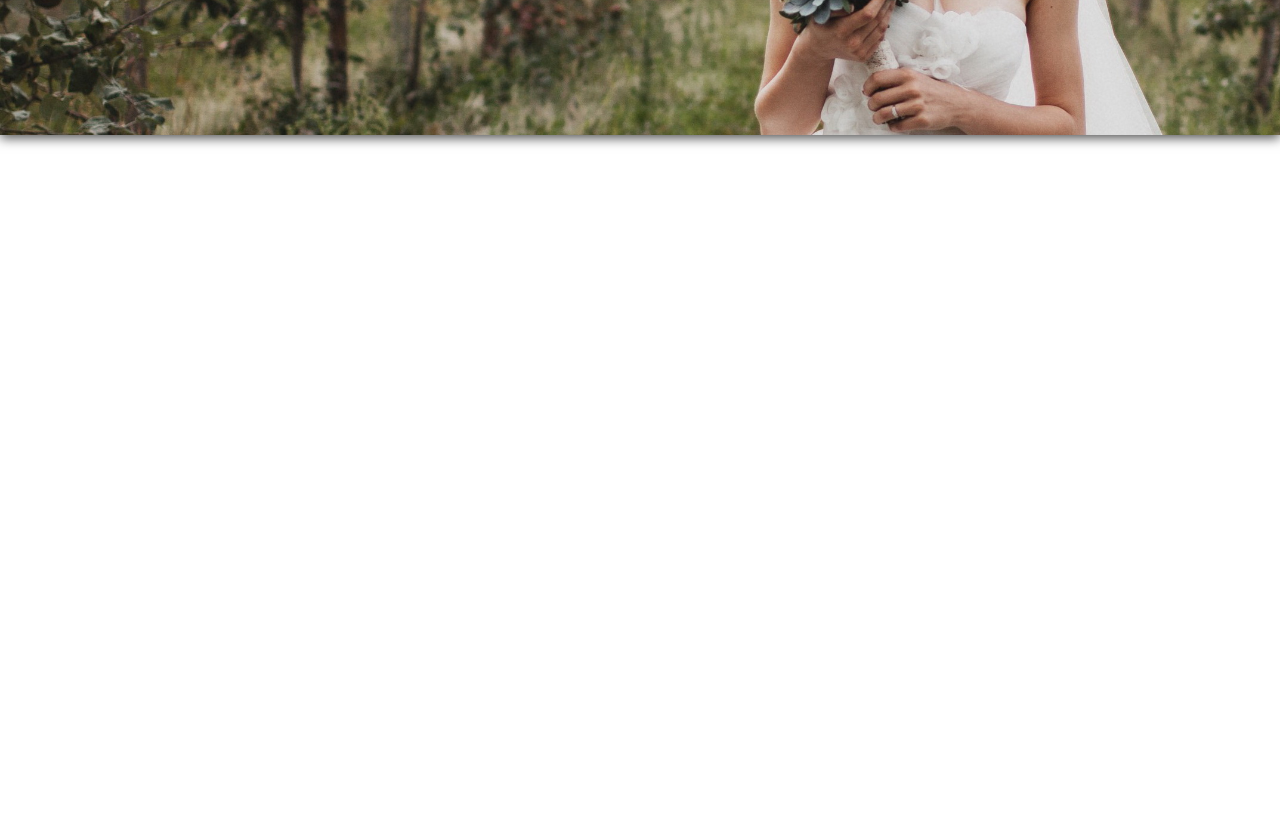
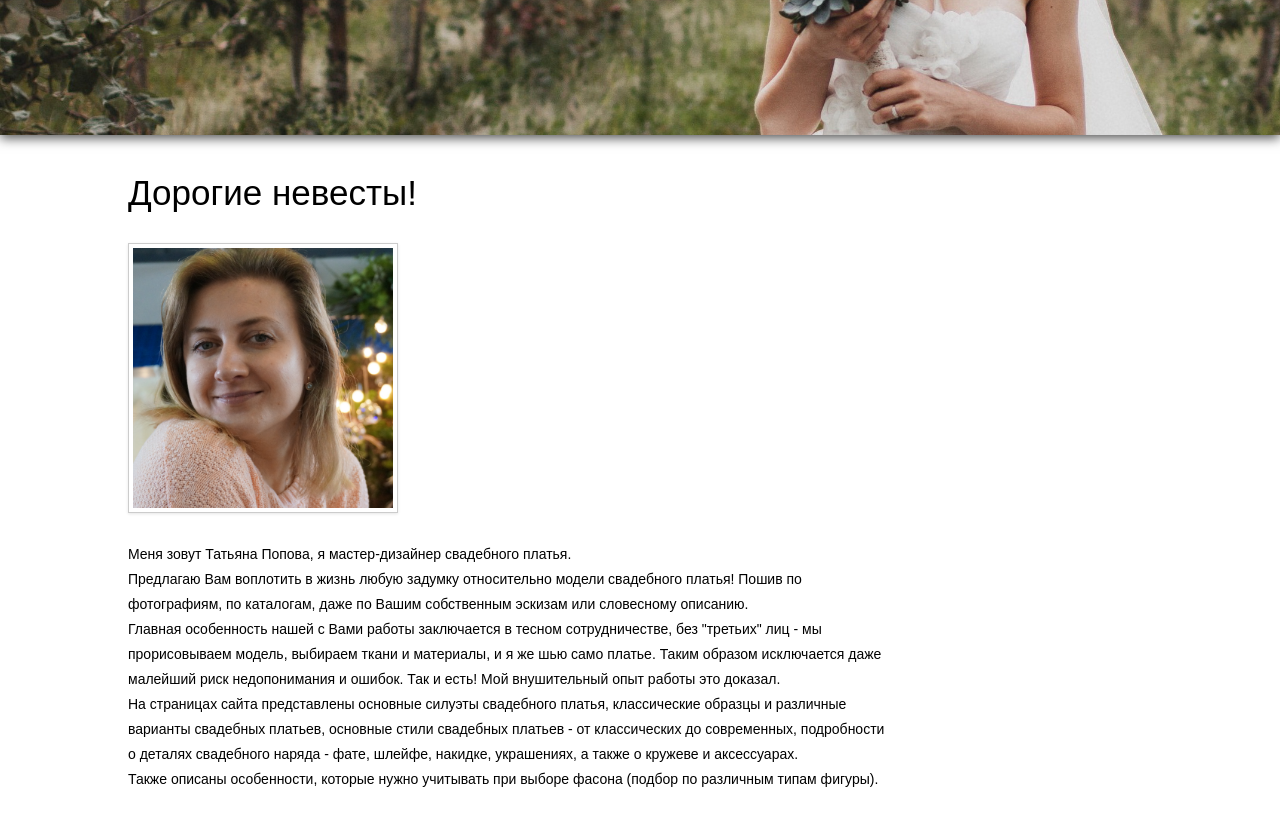
Before and after one commit to WidthDoctor/tianaTS, a React (Vite) app: page / in a window 1280 px wide. Shown: the part 420-1245 px from the top of the page. Before the commit the page ends 800 px from the top, so only its background shows below. Built offline with nearby package versions, Linux system fonts and the light colour scheme.

Commit message:
feat: add about section

```diff
--- /dev/null
+++ b/src/Pages/General/About.css
@@ -0,0 +1,41 @@
+
+.about {
+    display: flex;
+    align-items: center;
+    justify-content: center;
+    width: 100%;
+    height: 690px;
+}
+.about__wrapper{
+    width: 80%;
+    height: 90%;
+    display: flex;
+    flex-direction: column;
+    justify-content: space-between;
+}
+.about img{
+    width: 260px;
+    height: 260px;
+    padding: 4px;
+    box-shadow: 0 1px 3px rgba(0, 0, 0, 0.1);
+    border: 1px solid rgba(0, 0, 0, 0.2);
+}
+#dear-girls{
+    font-weight: normal;
+    font-style: normal;
+    font-family: 'Source Sans Pro', sans-serif;
+    font-size: 35px;
+    line-height: 45px;
+}
+.about-text__wrapper{
+    height: 40%;
+    max-width: 74%;
+    display: flex;
+    flex-direction: column;
+    justify-content: space-between;
+}
+.about-text__wrapper span{
+    font-family: 'Source Sans Pro', sans-serif;
+    font-size: 14px;
+    line-height: 25px;
+}
--- /dev/null
+++ b/src/Pages/General/About.tsx
@@ -0,0 +1,22 @@
+import './About.css';
+
+function About (){
+    return(
+        <>
+            <section className='about'>
+                <article className='about__wrapper'>
+                    <h3 id='dear-girls'>Дорогие невесты!</h3>
+                    <img src="/src/assets/generalPageImages/av.jpg" alt="Tiana" />
+                    <aside className='about-text__wrapper'>
+                        <span>Меня зовут Татьяна Попова, я мастер-дизайнер свадебного платья.</span>
+                        <span>Предлагаю Вам воплотить в жизнь любую задумку относительно модели свадебного платья! Пошив по фотографиям, по каталогам, даже по Вашим собственным эскизам или словесному описанию.</span>
+                        <span>Главная особенность нашей с Вами работы заключается в тесном сотрудничестве, без &quot;третьих&quot; лиц - мы прорисовываем модель, выбираем ткани и материалы, и я же шью само платье. Таким образом исключается даже малейший риск недопонимания и ошибок. Так и есть! Мой внушительный опыт работы это доказал.</span>
+                        <span>На страницах сайта представлены основные силуэты свадебного платья, классические образцы и различные варианты свадебных платьев, основные стили свадебных платьев - от классических до современных, подробности о деталях свадебного наряда - фате, шлейфе, накидке, украшениях, а также о кружеве и аксессуарах.</span>
+                        <span>Также описаны особенности, которые нужно учитывать при выборе фасона (подбор по различным типам фигуры).</span>
+                    </aside>
+                </article>
+            </section>
+        </>
+    )
+}
+export default About;
--- a/src/Pages/General/GeneralPage.tsx
+++ b/src/Pages/General/GeneralPage.tsx
@@ -1,14 +1,16 @@
-import { useState } from "react";
+
 import "./GeneralPage.css";
 
 import MainMenu from "../MainMenu/MainMenu.tsx";
 import SectionTitle from "../General/SectionTitle.tsx";
+import About from "../General/About.tsx";
 
 function General() {
   return (
     <>
       <MainMenu />
       <SectionTitle />
+      <About />
     </>
   );
 }
--- a/src/Pages/General/SectionTitle.tsx
+++ b/src/Pages/General/SectionTitle.tsx
@@ -1,4 +1,3 @@
-import { useState } from "react";
 
 import "./SectionTitle.css";
 
--- a/src/index.css
+++ b/src/index.css
@@ -3,7 +3,6 @@ body {
     padding: 0;
     width: 100%;
     height: 100vh;
-    overflow: hidden;
   }
   h1,h2,h3,h4{
     margin: 0;
```
